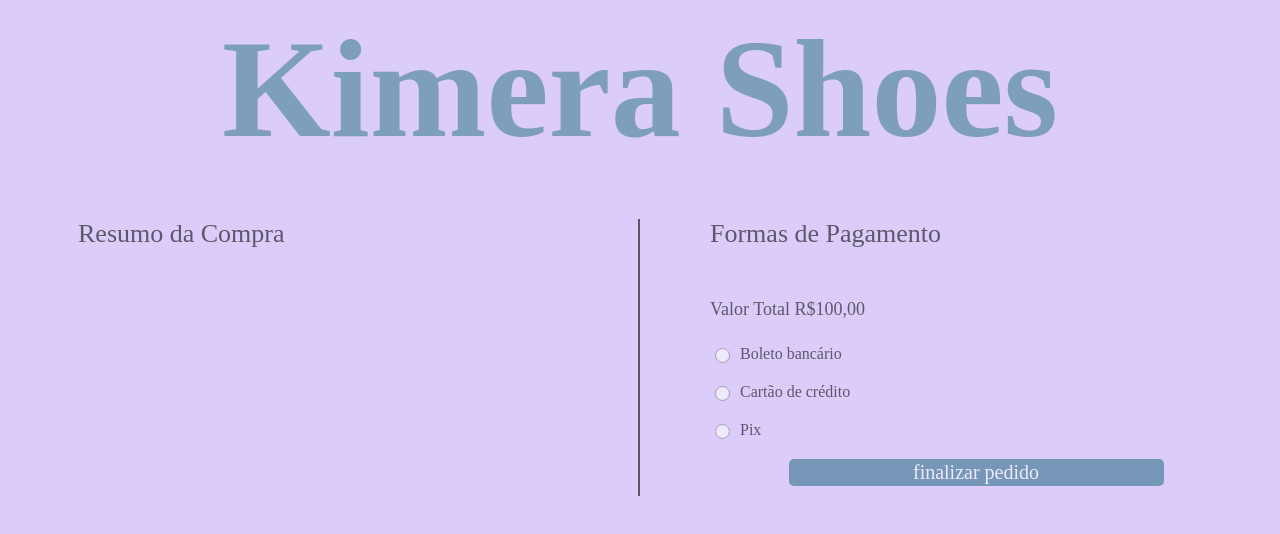
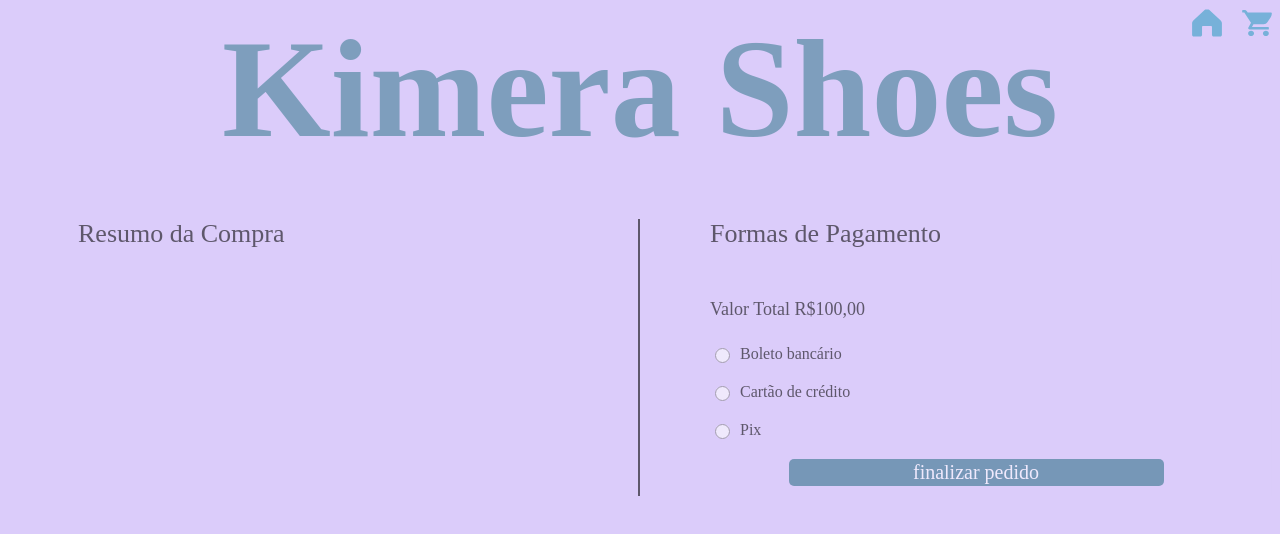
Before and after one commit to MarceloMosl/projeto15-kimera-shoes-front, a React (Create React App) app: page /sales in a window 1280 px wide. Shown: the top 534 px of the page. Built offline with nearby package versions, Linux system fonts and the light colour scheme; a web font is replaced by a local one.

Commit message:
feat: added navigator buttons to home page ant cart

```diff
--- a/src/App.js
+++ b/src/App.js
@@ -1,4 +1,7 @@
-import { BrowserRouter, Routes, Route } from "react-router-dom";
+import { BrowserRouter, Routes, Route, Link } from "react-router-dom";
+
+import homeIcon from "./assets/icons/home.svg";
+import cartIcon from "./assets/icons/cart.svg";
 
 import Login from "./components/pages/Login";
 import Cadastro from "./components/pages/Cadastro";
@@ -8,6 +11,7 @@ import Category from "./components/pages/Category";
 import BuyProd from "./components/pages/BuyProd";
 import Sales from "./components/pages/Sales";
 import UserContext from "./components/context/UserContext";
+import styled from "styled-components";
 
 export default function App() {
   const [userInt, setUserInt] = React.useState("");
@@ -19,6 +23,15 @@ export default function App() {
     <UserContext.Provider value = {{user, setUser}}>
       <h1>Kimera Shoes</h1>
       <BrowserRouter>
+
+        <StyledNav>
+          <Link to="/home">
+            <img src={homeIcon} alt="casa azul" />
+          </Link>
+          <Link to="/sales">
+            <img src={cartIcon} alt="carrinho de compras azul"/>
+          </Link>
+        </StyledNav>
         <Routes>
           <Route path="/login" element={<Login />} />
           <Route path="/cadastro" element={<Cadastro />} />
@@ -38,3 +51,18 @@ export default function App() {
     </>
   );
 }
+
+const StyledNav = styled.nav`
+  position: absolute;
+  top: 0;
+  right: 0;
+  display: flex;
+  justify-content: space-between;
+  width: 80px;
+
+  & img{
+    height: 30px;
+    width: 30px;
+    cursor: pointer;
+  }
+`;
--- a/src/assets/index.css
+++ b/src/assets/index.css
@@ -2,6 +2,7 @@
 @import url('https://fonts.googleapis.com/css2?family=Inknut+Antiqua:wght@300;400;500;600;700;800;900&display=swap');
 
 body{
+    position: relative;
     background-color: #DBCCFA;
     opacity: 57%;
 }
```
Also changed, not shown: src/assets/icons/cart.svg (added), src/assets/icons/home.svg (added).
